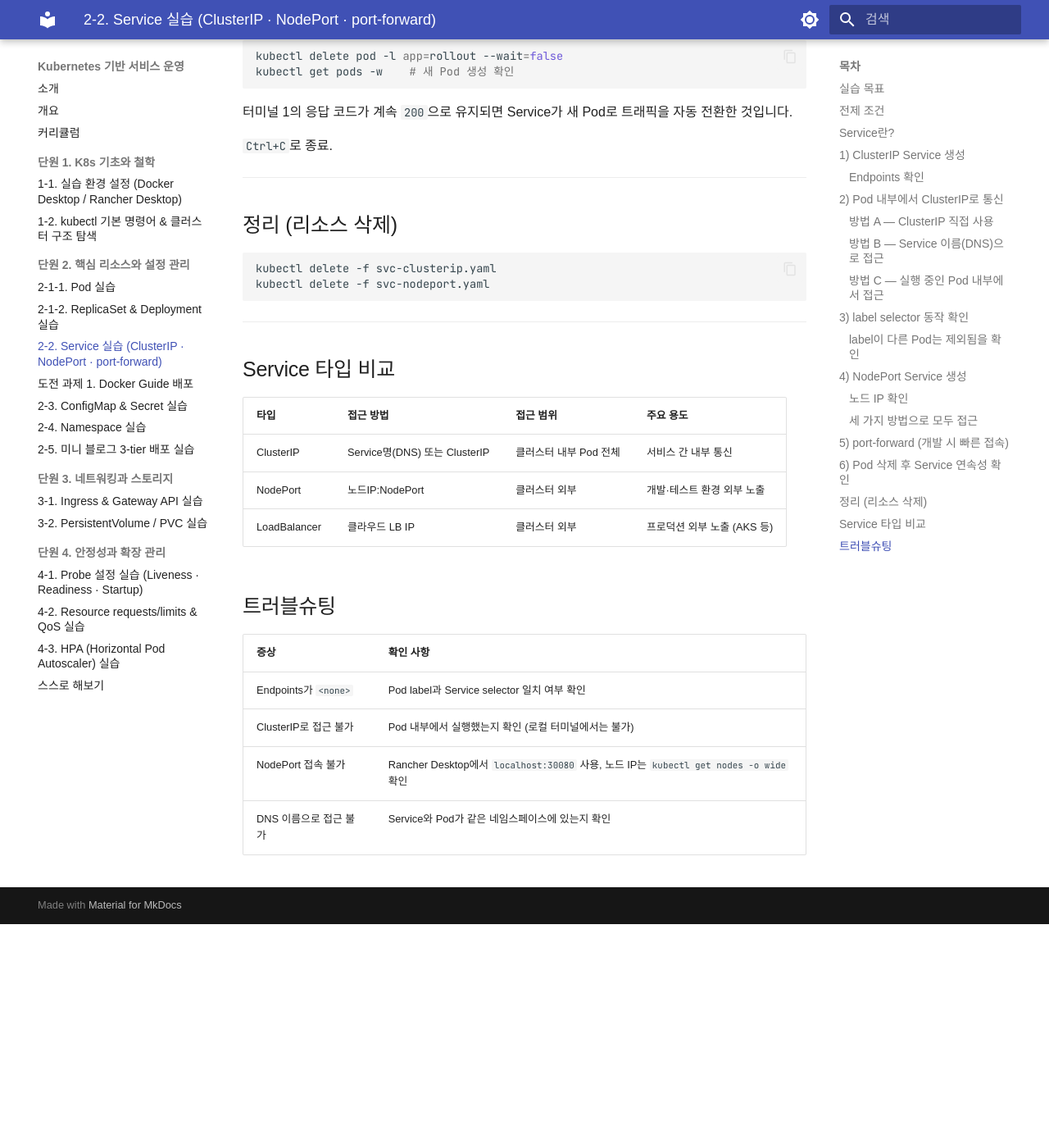
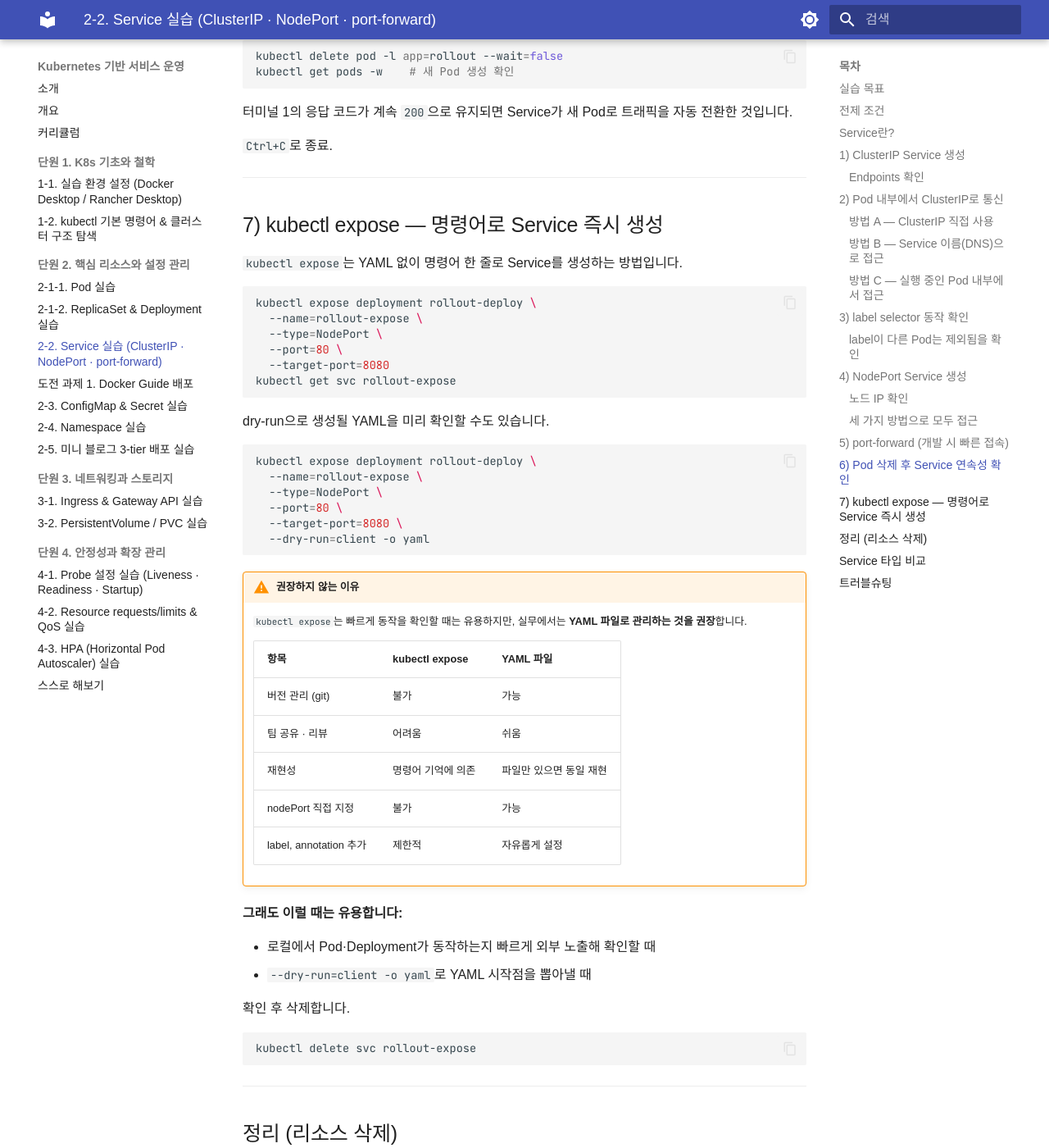
Before and after one commit to skilleat-labs/docker-k8s-labs, an MkDocs documentation site: the page built from docs/modules/module10/2-2.md, in a window 1280 px wide and 1400 px high, scrolled down 5346 px. Shown: the whole window at 82% size. Built offline with MkDocs 1.6.1 and Material for MkDocs 9.7.7, drawn with Linux system fonts in a browser that asks for light colours; some web fonts are replaced; before the commit the page ends 6473 px from its top, so only the background shows below that.

Commit message:
docs: 2-2 kubectl expose 섹션 추가 (권장 여부 및 활용 시점 포함)
Co-Authored-By: Claude Sonnet 4.6 <noreply@anthropic.com>

````diff
--- a/docs/modules/module10/2-2.md
+++ b/docs/modules/module10/2-2.md
@@ -268,6 +268,54 @@ kubectl get pods -w    # 새 Pod 생성 확인
 
 ---
 
+## 7) kubectl expose — 명령어로 Service 즉시 생성
+
+`kubectl expose`는 YAML 없이 명령어 한 줄로 Service를 생성하는 방법입니다.
+
+```bash
+kubectl expose deployment rollout-deploy \
+  --name=rollout-expose \
+  --type=NodePort \
+  --port=80 \
+  --target-port=8080
+kubectl get svc rollout-expose
+```
+
+dry-run으로 생성될 YAML을 미리 확인할 수도 있습니다.
+
+```bash
+kubectl expose deployment rollout-deploy \
+  --name=rollout-expose \
+  --type=NodePort \
+  --port=80 \
+  --target-port=8080 \
+  --dry-run=client -o yaml
+```
+
+!!! warning "권장하지 않는 이유"
+    `kubectl expose`는 빠르게 동작을 확인할 때는 유용하지만, 실무에서는 **YAML 파일로 관리하는 것을 권장**합니다.
+
+    | 항목 | kubectl expose | YAML 파일 |
+    |---|---|---|
+    | 버전 관리 (git) | 불가 | 가능 |
+    | 팀 공유 · 리뷰 | 어려움 | 쉬움 |
+    | 재현성 | 명령어 기억에 의존 | 파일만 있으면 동일 재현 |
+    | nodePort 직접 지정 | 불가 | 가능 |
+    | label, annotation 추가 | 제한적 | 자유롭게 설정 |
+
+**그래도 이럴 때는 유용합니다:**
+
+- 로컬에서 Pod·Deployment가 동작하는지 빠르게 외부 노출해 확인할 때
+- `--dry-run=client -o yaml`로 YAML 시작점을 뽑아낼 때
+
+확인 후 삭제합니다.
+
+```bash
+kubectl delete svc rollout-expose
+```
+
+---
+
 ## 정리 (리소스 삭제)
 
 ```bash
````
